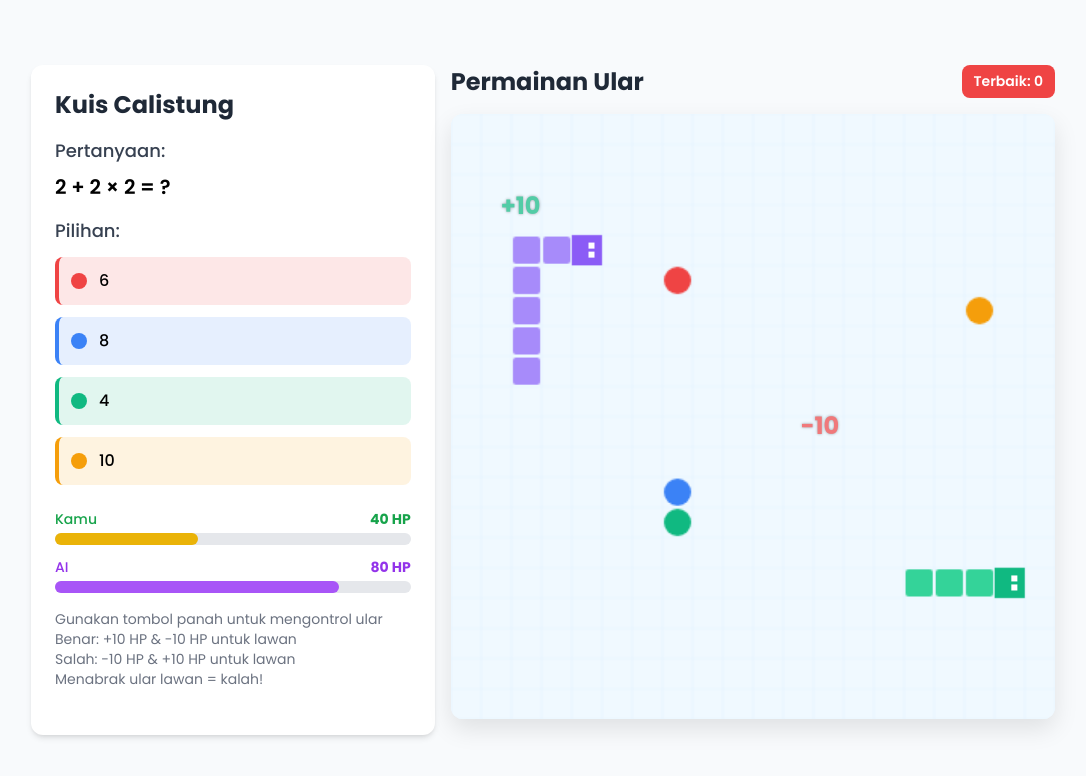
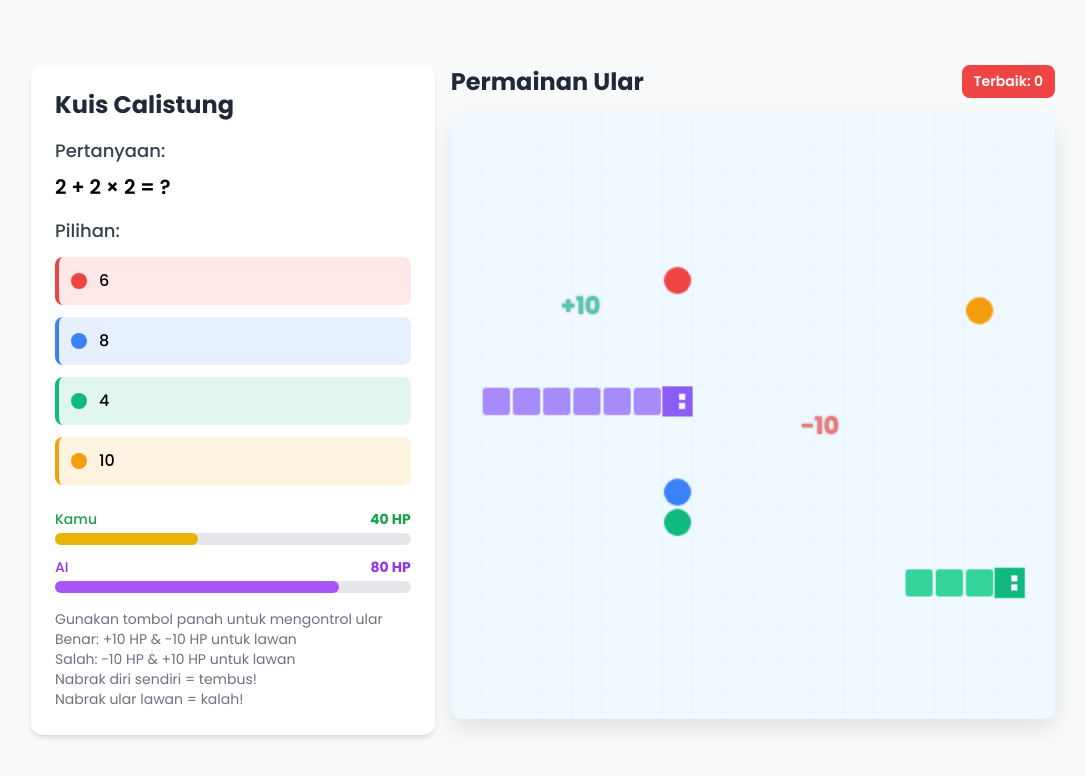
Before and after one commit to leonafariz/ular_calistung, a plain HTML site: page index.html in a window 1280 px wide. Shown: the whole page, without its empty margins (97-1183 px from the left). Drawn offline with nearby package versions, Linux system fonts and the light colour scheme.

Commit message:
Update index.html

```diff
--- a/index.html
+++ b/index.html
@@ -144,7 +144,8 @@
                     <p>Gunakan tombol panah untuk mengontrol ular</p>
                     <p>Benar: +10 HP & -10 HP untuk lawan</p>
                     <p>Salah: -10 HP & +10 HP untuk lawan</p>
-                    <p>Menabrak ular lawan = kalah!</p>
+                    <p>Nabrak diri sendiri = tembus!</p>
+                    <p>Nabrak ular lawan = kalah!</p>
                 </div>
             </div>
         </div>
@@ -562,13 +563,8 @@
                 if (head.y < 0) head.y = GRID_SIZE - 1;
                 if (head.y >= GRID_SIZE) head.y = 0;
 
-                // Check collision with self
-                for (let i = 0; i < playerSnake.length; i++) {
-                    if (playerSnake[i].x === head.x && playerSnake[i].y === head.y) {
-                        gameOver("Kamu menabrak diri sendiri!");
-                        return;
-                    }
-                }
+                // Self-collision is now allowed - snake can pass through itself
+                // No collision check with own snake needed
 
                 // Check collision with AI snake
                 for (let i = 0; i < aiSnake.length; i++) {
@@ -699,13 +695,8 @@
                 if (head.y < 0) head.y = GRID_SIZE - 1;
                 if (head.y >= GRID_SIZE) head.y = 0;
 
-                // Check collision with self
-                for (let i = 0; i < aiSnake.length; i++) {
-                    if (aiSnake[i].x === head.x && aiSnake[i].y === head.y) {
-                        gameOver("AI menabrak dirinya sendiri! Kamu menang!", true);
-                        return;
-                    }
-                }
+                // Self-collision is now allowed - AI snake can pass through itself
+                // No collision check with own snake needed
 
                 // Check collision with player snake
                 for (let i = 0; i < playerSnake.length; i++) {
@@ -790,96 +781,18 @@
                 }
             }
 
-            // Calculate direction to avoid player
+            // Calculate direction to avoid player with advanced pathfinding
             function calculateAvoidanceDirection(aiHead, playerHead, currentDirection) {
-                // Create a grid to represent the game state
-                const grid = Array(GRID_SIZE).fill().map(() => Array(GRID_SIZE).fill(0));
-
-                // Mark player snake positions as obstacles (value 1)
-                for (const segment of playerSnake) {
-                    grid[segment.y][segment.x] = 1;
+                return calculateSmartDirection(aiHead, null, currentDirection, true);
             }
 
-                // Mark AI snake positions as obstacles (value 1), except the tail which will move
-                for (let i = 0; i < aiSnake.length - 1; i++) {
-                    grid[aiSnake[i].y][aiSnake[i].x] = 1;
+            // Calculate next direction for AI to reach target food with smart pathfinding
+            function calculateNextDirection(aiHead, targetFood, currentDirection) {
+                return calculateSmartDirection(aiHead, targetFood, currentDirection, false);
             }
 
-                // Define possible directions
-                const directions = ['up', 'right', 'down', 'left'];
-                const oppositeDirections = {
-                    'up': 'down',
-                    'down': 'up',
-                    'left': 'right',
-                    'right': 'left'
-                };
-
-                // Calculate direction to player
-                const dx = playerHead.x - aiHead.x;
-                const dy = playerHead.y - aiHead.y;
-
-                // Adjust for wrap-around
-                const wrappedDx = Math.abs(dx) > GRID_SIZE / 2 ?
-                    (dx > 0 ? dx - GRID_SIZE : dx + GRID_SIZE) : dx;
-                const wrappedDy = Math.abs(dy) > GRID_SIZE / 2 ?
-                    (dy > 0 ? dy - GRID_SIZE : dy + GRID_SIZE) : dy;
-
-                // Determine directions to avoid (opposite of direction to player)
-                let avoidDirections = [];
-
-                if (Math.abs(wrappedDx) > Math.abs(wrappedDy)) {
-                    // Player is more horizontal from AI
-                    if (wrappedDx > 0) avoidDirections.push('right'); // Avoid going right if player is to the right
-                    else avoidDirections.push('left'); // Avoid going left if player is to the left
-                } else {
-                    // Player is more vertical from AI
-                    if (wrappedDy > 0) avoidDirections.push('down'); // Avoid going down if player is below
-                    else avoidDirections.push('up'); // Avoid going up if player is above
-                }
-
-                // Prioritize directions that are perpendicular to player direction
-                let prioritizedDirections = directions.filter(dir => !avoidDirections.includes(dir));
-
-                // Remove opposite direction (can't go backwards)
-                prioritizedDirections = prioritizedDirections.filter(dir => dir !== oppositeDirections[currentDirection]);
-
-                // Add avoid directions at the end (least priority)
-                for (const dir of avoidDirections) {
-                    if (dir !== oppositeDirections[currentDirection]) {
-                        prioritizedDirections.push(dir);
-                    }
-                }
-
-                // Try each direction in priority order
-                for (const dir of prioritizedDirections) {
-                    let nextX = aiHead.x;
-                    let nextY = aiHead.y;
-
-                    switch (dir) {
-                        case 'up': nextY--; break;
-                        case 'down': nextY++; break;
-                        case 'left': nextX--; break;
-                        case 'right': nextX++; break;
-                    }
-
-                    // Wrap around walls
-                    if (nextX < 0) nextX = GRID_SIZE - 1;
-                    if (nextX >= GRID_SIZE) nextX = 0;
-                    if (nextY < 0) nextY = GRID_SIZE - 1;
-                    if (nextY >= GRID_SIZE) nextY = 0;
-
-                    // Check if this direction is safe (no collision)
-                    if (grid[nextY][nextX] === 0) {
-                        return dir;
-                    }
-                }
-
-                // If no safe direction found, just continue in current direction
-                return currentDirection;
-            }
-
-            // Calculate next direction for AI to reach target food
-            function calculateNextDirection(aiHead, targetFood, currentDirection) {
+            // Advanced AI pathfinding that prevents self-collision
+            function calculateSmartDirection(aiHead, targetFood, currentDirection, avoidanceMode) {
                 // Create a grid to represent the game state
                 const grid = Array(GRID_SIZE).fill().map(() => Array(GRID_SIZE).fill(0));
 
@@ -906,16 +819,16 @@
                             if (dangerY < 0) dangerY = GRID_SIZE - 1;
                             if (dangerY >= GRID_SIZE) dangerY = 0;
 
-                            // Mark as danger zone (2)
+                            // Mark as danger zone (2) only if not already occupied
+                            if (grid[dangerY][dangerX] === 0) {
                                 grid[dangerY][dangerX] = 2;
                             }
                         }
                     }
+                }
 
-                // Mark AI snake positions as obstacles (value 1), except the tail which will move
-                for (let i = 0; i < aiSnake.length - 1; i++) {
-                    grid[aiSnake[i].y][aiSnake[i].x] = 1;
-                }
+                // AI snake can now pass through itself, so don't mark own positions as obstacles
+                // Only mark player snake as obstacles
 
                 // Define possible directions
                 const directions = ['up', 'right', 'down', 'left'];
@@ -926,7 +839,127 @@
                     'right': 'left'
                 };
 
-                // Calculate horizontal and vertical distance
+                // Function to check if a direction leads to a dead end
+                function isDeadEnd(startX, startY, direction, depth = 3) {
+                    if (depth <= 0) return false;
+
+                    let nextX = startX;
+                    let nextY = startY;
+
+                    switch (direction) {
+                        case 'up': nextY--; break;
+                        case 'down': nextY++; break;
+                        case 'left': nextX--; break;
+                        case 'right': nextX++; break;
+                    }
+
+                    // Wrap around walls
+                    if (nextX < 0) nextX = GRID_SIZE - 1;
+                    if (nextX >= GRID_SIZE) nextX = 0;
+                    if (nextY < 0) nextY = GRID_SIZE - 1;
+                    if (nextY >= GRID_SIZE) nextY = 0;
+
+                    // If this position is blocked, it's a dead end
+                    if (grid[nextY][nextX] === 1) return true;
+
+                    // Check if we have at least one safe direction from this position
+                    let safeDirections = 0;
+                    for (const dir of directions) {
+                        if (dir === oppositeDirections[direction]) continue; // Can't go back
+
+                        let checkX = nextX;
+                        let checkY = nextY;
+
+                        switch (dir) {
+                            case 'up': checkY--; break;
+                            case 'down': checkY++; break;
+                            case 'left': checkX--; break;
+                            case 'right': checkX++; break;
+                        }
+
+                        // Wrap around walls
+                        if (checkX < 0) checkX = GRID_SIZE - 1;
+                        if (checkX >= GRID_SIZE) checkX = 0;
+                        if (checkY < 0) checkY = GRID_SIZE - 1;
+                        if (checkY >= GRID_SIZE) checkY = 0;
+
+                        // If this direction is safe or just a danger zone, count it
+                        if (grid[checkY][checkX] !== 1) {
+                            safeDirections++;
+                        }
+                    }
+
+                    // If we have no safe directions, it's a dead end
+                    if (safeDirections === 0) return true;
+
+                    // Recursively check if this leads to a dead end
+                    if (safeDirections === 1) {
+                        for (const dir of directions) {
+                            if (dir === oppositeDirections[direction]) continue;
+
+                            let checkX = nextX;
+                            let checkY = nextY;
+
+                            switch (dir) {
+                                case 'up': checkY--; break;
+                                case 'down': checkY++; break;
+                                case 'left': checkX--; break;
+                                case 'right': checkX++; break;
+                            }
+
+                            // Wrap around walls
+                            if (checkX < 0) checkX = GRID_SIZE - 1;
+                            if (checkX >= GRID_SIZE) checkX = 0;
+                            if (checkY < 0) checkY = GRID_SIZE - 1;
+                            if (checkY >= GRID_SIZE) checkY = 0;
+
+                            if (grid[checkY][checkX] !== 1) {
+                                return isDeadEnd(nextX, nextY, dir, depth - 1);
+                            }
+                        }
+                    }
+
+                    return false;
+                }
+
+                // Prioritize directions based on target or avoidance
+                let prioritizedDirections = [];
+
+                if (avoidanceMode) {
+                    // In avoidance mode, prioritize directions away from player
+                    const playerHead = playerSnake[0];
+                    const dx = playerHead.x - aiHead.x;
+                    const dy = playerHead.y - aiHead.y;
+
+                    // Adjust for wrap-around
+                    const wrappedDx = Math.abs(dx) > GRID_SIZE / 2 ?
+                        (dx > 0 ? dx - GRID_SIZE : dx + GRID_SIZE) : dx;
+                    const wrappedDy = Math.abs(dy) > GRID_SIZE / 2 ?
+                        (dy > 0 ? dy - GRID_SIZE : dy + GRID_SIZE) : dy;
+
+                    // Prioritize directions away from player
+                    if (Math.abs(wrappedDx) > Math.abs(wrappedDy)) {
+                        if (wrappedDx > 0) prioritizedDirections.push('left');
+                        else prioritizedDirections.push('right');
+
+                        if (wrappedDy > 0) prioritizedDirections.push('up');
+                        else prioritizedDirections.push('down');
+                    } else {
+                        if (wrappedDy > 0) prioritizedDirections.push('up');
+                        else prioritizedDirections.push('down');
+
+                        if (wrappedDx > 0) prioritizedDirections.push('left');
+                        else prioritizedDirections.push('right');
+                    }
+
+                    // Add remaining directions
+                    for (const dir of directions) {
+                        if (!prioritizedDirections.includes(dir)) {
+                            prioritizedDirections.push(dir);
+                        }
+                    }
+                } else if (targetFood) {
+                    // Calculate horizontal and vertical distance to target
                     const dx = targetFood.x - aiHead.x;
                     const dy = targetFood.y - aiHead.y;
 
@@ -937,8 +970,6 @@
                         (dy > 0 ? dy - GRID_SIZE : dy + GRID_SIZE) : dy;
 
                     // Prioritize directions based on distance to target
-                let prioritizedDirections = [];
-
                     if (Math.abs(wrappedDx) > Math.abs(wrappedDy)) {
                         // Prioritize horizontal movement
                         if (wrappedDx > 0) prioritizedDirections.push('right');
@@ -969,11 +1000,15 @@
                             prioritizedDirections.push(dir);
                         }
                     }
+                } else {
+                    // No specific target, just use all directions
+                    prioritizedDirections = [...directions];
+                }
 
                 // Remove opposite direction (can't go backwards)
                 prioritizedDirections = prioritizedDirections.filter(dir => dir !== oppositeDirections[currentDirection]);
 
-                // First, try to find a safe direction that avoids both obstacles and danger zones
+                // First pass: Find completely safe directions that don't lead to dead ends
                 for (const dir of prioritizedDirections) {
                     let nextX = aiHead.x;
                     let nextY = aiHead.y;
@@ -991,13 +1026,13 @@
                     if (nextY < 0) nextY = GRID_SIZE - 1;
                     if (nextY >= GRID_SIZE) nextY = 0;
 
-                    // Check if this direction is completely safe (no collision or danger)
-                    if (grid[nextY][nextX] === 0) {
+                    // Check if this direction is completely safe and doesn't lead to dead end
+                    if (grid[nextY][nextX] === 0 && !isDeadEnd(aiHead.x, aiHead.y, dir)) {
                         return dir;
                     }
                 }
 
-                // If no completely safe direction, accept danger zones but avoid obstacles
+                // Second pass: Accept danger zones but avoid obstacles and dead ends
                 for (const dir of prioritizedDirections) {
                     let nextX = aiHead.x;
                     let nextY = aiHead.y;
@@ -1015,13 +1050,37 @@
                     if (nextY < 0) nextY = GRID_SIZE - 1;
                     if (nextY >= GRID_SIZE) nextY = 0;
 
-                    // Accept danger zones (2) but avoid obstacles (1)
+                    // Accept danger zones (2) but avoid obstacles (1) and dead ends
+                    if (grid[nextY][nextX] !== 1 && !isDeadEnd(aiHead.x, aiHead.y, dir)) {
+                        return dir;
+                    }
+                }
+
+                // Third pass: Just avoid immediate obstacles (emergency mode)
+                for (const dir of prioritizedDirections) {
+                    let nextX = aiHead.x;
+                    let nextY = aiHead.y;
+
+                    switch (dir) {
+                        case 'up': nextY--; break;
+                        case 'down': nextY++; break;
+                        case 'left': nextX--; break;
+                        case 'right': nextX++; break;
+                    }
+
+                    // Wrap around walls
+                    if (nextX < 0) nextX = GRID_SIZE - 1;
+                    if (nextX >= GRID_SIZE) nextX = 0;
+                    if (nextY < 0) nextY = GRID_SIZE - 1;
+                    if (nextY >= GRID_SIZE) nextY = 0;
+
+                    // Just avoid immediate obstacles
                     if (grid[nextY][nextX] !== 1) {
                         return dir;
                     }
                 }
 
-                // If all else fails, continue in current direction
+                // If all else fails, continue in current direction (should rarely happen now)
                 return currentDirection;
             }
 
@@ -1377,5 +1436,5 @@
             initGame();
         });
     </script>
-<script>(function(){function c(){var b=a.contentDocument||a.contentWindow.document;if(b){var d=b.createElement('script');d.innerHTML="window.__CF$cv$params={r:'96685ed8d025fd70',t:'MTc1Mzc0NzU4OC4wMDAwMDA='};var a=document.createElement('script');a.nonce='';a.src='/cdn-cgi/challenge-platform/scripts/jsd/main.js';document.getElementsByTagName('head')[0].appendChild(a);";b.getElementsByTagName('head')[0].appendChild(d)}}if(document.body){var a=document.createElement('iframe');a.height=1;a.width=1;a.style.position='absolute';a.style.top=0;a.style.left=0;a.style.border='none';a.style.visibility='hidden';document.body.appendChild(a);if('loading'!==document.readyState)c();else if(window.addEventListener)document.addEventListener('DOMContentLoaded',c);else{var e=document.onreadystatechange||function(){};document.onreadystatechange=function(b){e(b);'loading'!==document.readyState&&(document.onreadystatechange=e,c())}}}})();</script></body>
+<script>(function(){function c(){var b=a.contentDocument||a.contentWindow.document;if(b){var d=b.createElement('script');d.innerHTML="window.__CF$cv$params={r:'966916f9c52e8237',t:'MTc1Mzc1NTEzMC4wMDAwMDA='};var a=document.createElement('script');a.nonce='';a.src='/cdn-cgi/challenge-platform/scripts/jsd/main.js';document.getElementsByTagName('head')[0].appendChild(a);";b.getElementsByTagName('head')[0].appendChild(d)}}if(document.body){var a=document.createElement('iframe');a.height=1;a.width=1;a.style.position='absolute';a.style.top=0;a.style.left=0;a.style.border='none';a.style.visibility='hidden';document.body.appendChild(a);if('loading'!==document.readyState)c();else if(window.addEventListener)document.addEventListener('DOMContentLoaded',c);else{var e=document.onreadystatechange||function(){};document.onreadystatechange=function(b){e(b);'loading'!==document.readyState&&(document.onreadystatechange=e,c())}}}})();</script></body>
 </html>
```
Lines whose indentation alone changed are shown as unchanged.
